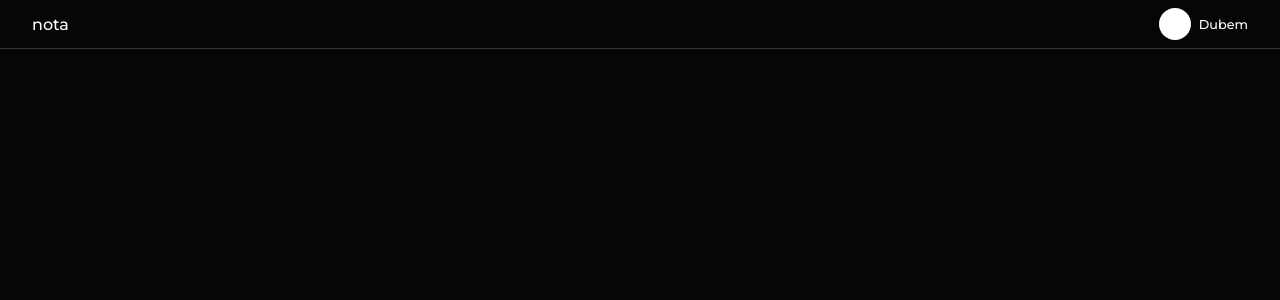
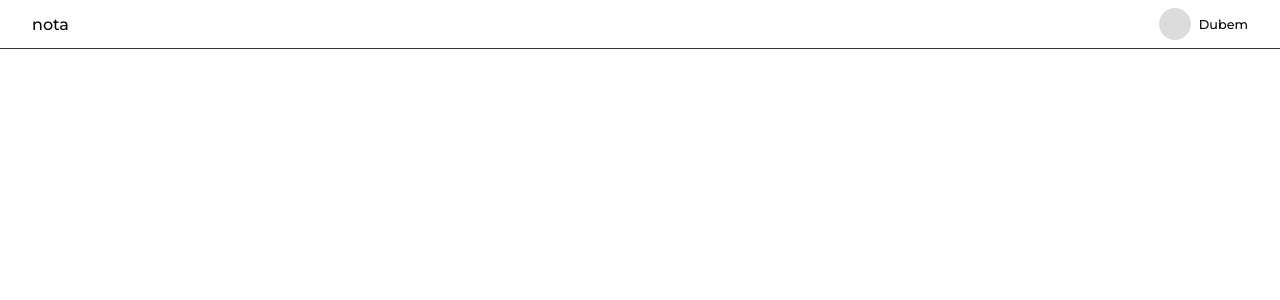
Before and after one commit to dubem-ji/nota, a React (Create React App) app in the folder frontend/: page / in a window 1280 px wide. Shown: the top 300 px of the page. Built offline with nearby package versions, Linux system fonts and the light colour scheme.

Commit message:
Update index.css

```diff
--- a/frontend/src/index.css
+++ b/frontend/src/index.css
@@ -50,8 +50,8 @@ h4 {
 
 body {
     font-family: 'Montserrat', sans-serif;
-    background: var(--color-black);
-    color: var(--color-white);
+    background: var(--color-white);
+    color: var(--color-black);
 }
 
 /* #Header */
@@ -70,7 +70,7 @@ body {
     align-items: center;
 }
 .header .container .profile .pic {
-    background: #ffffff;
+    background: var(--color-white-variant);
     border-radius: 50%;
     width: 2rem;
     height: 2rem;
```
